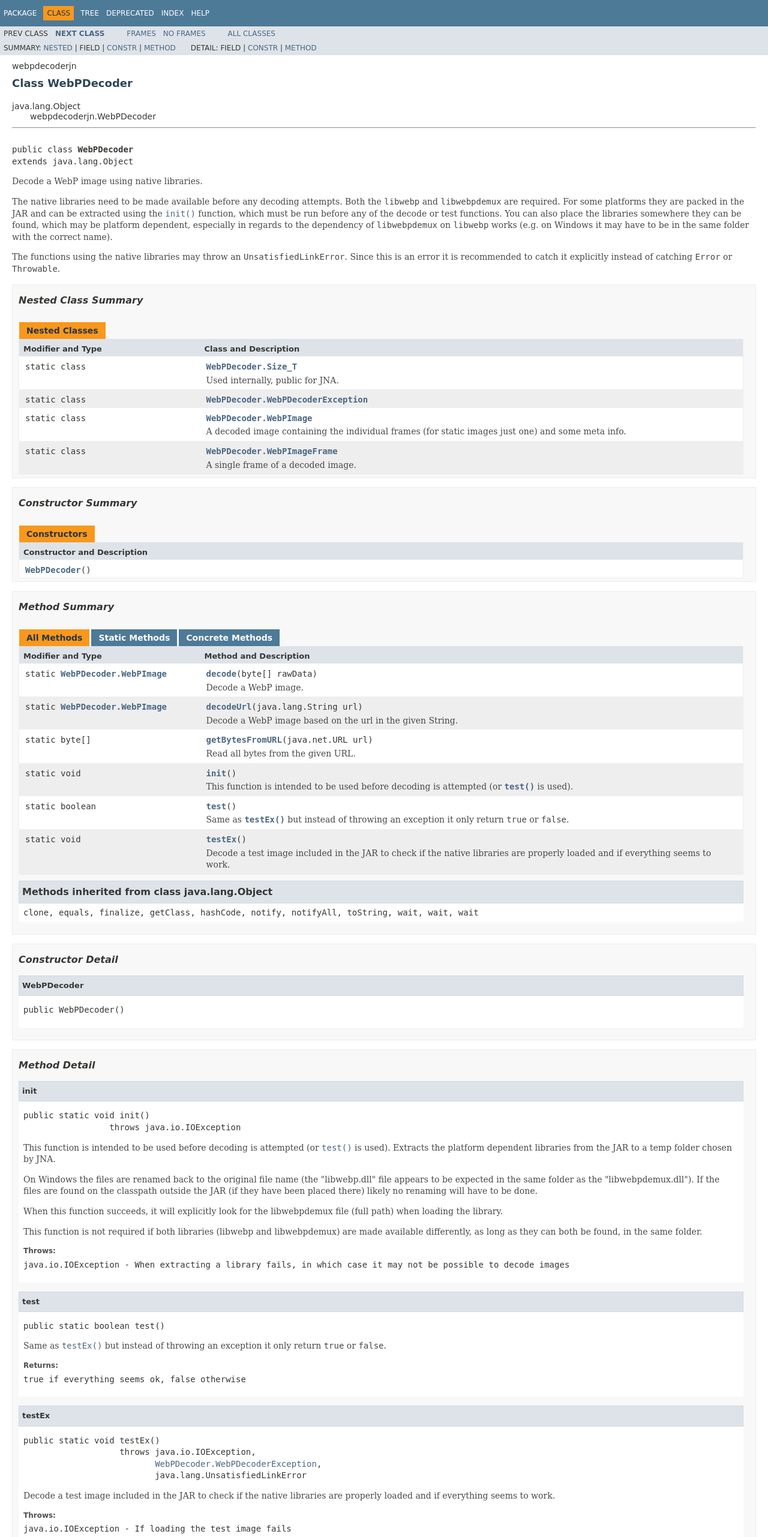
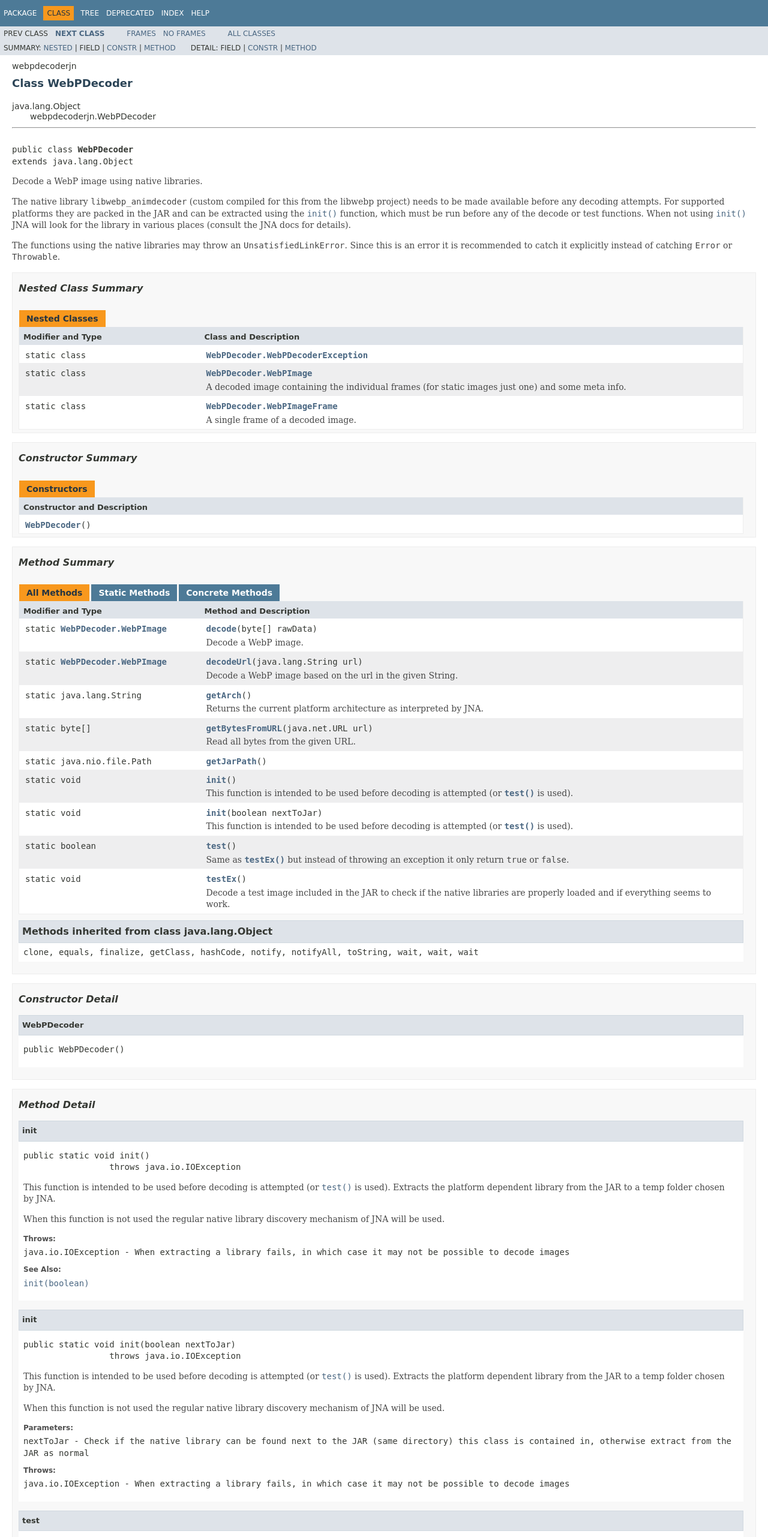
Before and after one commit to tduva/WebPDecoderJN, a plain HTML site: page webpdecoderjn/WebPDecoder.html in a window 1280 px wide. Shown: the top 2562 px of the page at 60% size. Drawn offline with Linux system fonts and the light colour scheme; a web font is replaced by a local one.

Commit message:
Update docs to v1.2

```diff
--- a/webpdecoderjn/WebPDecoder.html
+++ b/webpdecoderjn/WebPDecoder.html
@@ -3,7 +3,7 @@
 <html lang="de">
 <head>
 <!-- Generated by javadoc -->
-<title>WebPDecoder (lib 1.0 API)</title>
+<title>WebPDecoder (WebPDecoderJN 1.2 API)</title>
 <link rel="stylesheet" type="text/css" href="../stylesheet.css" title="Style">
 <script type="text/javascript" src="../script.js"></script>
 </head>
@@ -11,13 +11,13 @@
 <script type="text/javascript"><!--
     try {
         if (location.href.indexOf('is-external=true') == -1) {
-            parent.document.title="WebPDecoder (lib 1.0 API)";
+            parent.document.title="WebPDecoder (WebPDecoderJN 1.2 API)";
         }
     }
     catch(err) {
     }
 //-->
-var methods = {"i0":9,"i1":9,"i2":9,"i3":9,"i4":9,"i5":9};
+var methods = {"i0":9,"i1":9,"i2":9,"i3":9,"i4":9,"i5":9,"i6":9,"i7":9,"i8":9};
 var tabs = {65535:["t0","All Methods"],1:["t1","Static Methods"],8:["t4","Concrete Methods"]};
 var altColor = "altColor";
 var rowColor = "rowColor";
@@ -47,7 +47,7 @@ var activeTableTab = "activeTableTab";
 <div class="subNav">
 <ul class="navList">
 <li>Prev&nbsp;Class</li>
-<li><a href="../webpdecoderjn/WebPDecoder.Size_T.html" title="class in webpdecoderjn"><span class="typeNameLink">Next&nbsp;Class</span></a></li>
+<li><a href="../webpdecoderjn/WebPDecoder.WebPDecoderException.html" title="class in webpdecoderjn"><span class="typeNameLink">Next&nbsp;Class</span></a></li>
 </ul>
 <ul class="navList">
 <li><a href="../index.html?webpdecoderjn/WebPDecoder.html" target="_top">Frames</a></li>
@@ -111,14 +111,12 @@ extends java.lang.Object</pre>
 <div class="block">Decode a WebP image using native libraries.
 
  <p>
- The native libraries need to be made available before any decoding attempts.
- Both the <code>libwebp</code> and <code>libwebpdemux</code> are required. For some
- platforms they are packed in the JAR and can be extracted using the
- <a href="../webpdecoderjn/WebPDecoder.html#init--"><code>init()</code></a> function, which must be run before any of the decode or test
- functions. You can also place the libraries somewhere they can be found,
- which may be platform dependent, especially in regards to the dependency of
- <code>libwebpdemux</code> on <code>libwebp</code> works (e.g. on Windows it may have to
- be in the same folder with the correct name).
+ The native library <code>libwebp_animdecoder</code> (custom compiled for this from
+ the libwebp project) needs to be made available before any decoding attempts.
+ For supported platforms they are packed in the JAR and can be extracted using
+ the <a href="../webpdecoderjn/WebPDecoder.html#init--"><code>init()</code></a> function, which must be run before any of the decode or
+ test functions. When not using <a href="../webpdecoderjn/WebPDecoder.html#init--"><code>init()</code></a> JNA will look for the library
+ in various places (consult the JNA docs for details).
 
  <p>
  The functions using the native libraries may throw an
@@ -144,22 +142,16 @@ extends java.lang.Object</pre>
 </tr>
 <tr class="altColor">
 <td class="colFirst"><code>static class&nbsp;</code></td>
-<td class="colLast"><code><span class="memberNameLink"><a href="../webpdecoderjn/WebPDecoder.Size_T.html" title="class in webpdecoderjn">WebPDecoder.Size_T</a></span></code>
-<div class="block">Used internally, public for JNA.</div>
-</td>
+<td class="colLast"><code><span class="memberNameLink"><a href="../webpdecoderjn/WebPDecoder.WebPDecoderException.html" title="class in webpdecoderjn">WebPDecoder.WebPDecoderException</a></span></code>&nbsp;</td>
 </tr>
 <tr class="rowColor">
-<td class="colFirst"><code>static class&nbsp;</code></td>
-<td class="colLast"><code><span class="memberNameLink"><a href="../webpdecoderjn/WebPDecoder.WebPDecoderException.html" title="class in webpdecoderjn">WebPDecoder.WebPDecoderException</a></span></code>&nbsp;</td>
-</tr>
-<tr class="altColor">
 <td class="colFirst"><code>static class&nbsp;</code></td>
 <td class="colLast"><code><span class="memberNameLink"><a href="../webpdecoderjn/WebPDecoder.WebPImage.html" title="class in webpdecoderjn">WebPDecoder.WebPImage</a></span></code>
 <div class="block">A decoded image containing the individual frames (for static images just
  one) and some meta info.</div>
 </td>
 </tr>
-<tr class="rowColor">
+<tr class="altColor">
 <td class="colFirst"><code>static class&nbsp;</code></td>
 <td class="colLast"><code><span class="memberNameLink"><a href="../webpdecoderjn/WebPDecoder.WebPImageFrame.html" title="class in webpdecoderjn">WebPDecoder.WebPImageFrame</a></span></code>
 <div class="block">A single frame of a decoded image.</div>
@@ -210,26 +202,43 @@ extends java.lang.Object</pre>
 </td>
 </tr>
 <tr id="i2" class="altColor">
+<td class="colFirst"><code>static java.lang.String</code></td>
+<td class="colLast"><code><span class="memberNameLink"><a href="../webpdecoderjn/WebPDecoder.html#getArch--">getArch</a></span>()</code>
+<div class="block">Returns the current platform architecture as interpreted by JNA.</div>
+</td>
+</tr>
+<tr id="i3" class="rowColor">
 <td class="colFirst"><code>static byte[]</code></td>
 <td class="colLast"><code><span class="memberNameLink"><a href="../webpdecoderjn/WebPDecoder.html#getBytesFromURL-java.net.URL-">getBytesFromURL</a></span>(java.net.URL&nbsp;url)</code>
 <div class="block">Read all bytes from the given URL.</div>
 </td>
 </tr>
-<tr id="i3" class="rowColor">
+<tr id="i4" class="altColor">
+<td class="colFirst"><code>static java.nio.file.Path</code></td>
+<td class="colLast"><code><span class="memberNameLink"><a href="../webpdecoderjn/WebPDecoder.html#getJarPath--">getJarPath</a></span>()</code>&nbsp;</td>
+</tr>
+<tr id="i5" class="rowColor">
 <td class="colFirst"><code>static void</code></td>
 <td class="colLast"><code><span class="memberNameLink"><a href="../webpdecoderjn/WebPDecoder.html#init--">init</a></span>()</code>
 <div class="block">This function is intended to be used before decoding is attempted (or
  <a href="../webpdecoderjn/WebPDecoder.html#test--"><code>test()</code></a> is used).</div>
 </td>
 </tr>
-<tr id="i4" class="altColor">
+<tr id="i6" class="altColor">
+<td class="colFirst"><code>static void</code></td>
+<td class="colLast"><code><span class="memberNameLink"><a href="../webpdecoderjn/WebPDecoder.html#init-boolean-">init</a></span>(boolean&nbsp;nextToJar)</code>
+<div class="block">This function is intended to be used before decoding is attempted (or
+ <a href="../webpdecoderjn/WebPDecoder.html#test--"><code>test()</code></a> is used).</div>
+</td>
+</tr>
+<tr id="i7" class="rowColor">
 <td class="colFirst"><code>static boolean</code></td>
 <td class="colLast"><code><span class="memberNameLink"><a href="../webpdecoderjn/WebPDecoder.html#test--">test</a></span>()</code>
 <div class="block">Same as <a href="../webpdecoderjn/WebPDecoder.html#testEx--"><code>testEx()</code></a> but instead of throwing an exception it only
  return <code>true</code> or <code>false</code>.</div>
 </td>
 </tr>
-<tr id="i5" class="rowColor">
+<tr id="i8" class="altColor">
 <td class="colFirst"><code>static void</code></td>
 <td class="colLast"><code><span class="memberNameLink"><a href="../webpdecoderjn/WebPDecoder.html#testEx--">testEx</a></span>()</code>
 <div class="block">Decode a test image included in the JAR to check if the native libraries
@@ -284,25 +293,41 @@ extends java.lang.Object</pre>
 <pre>public static&nbsp;void&nbsp;init()
                  throws java.io.IOException</pre>
 <div class="block">This function is intended to be used before decoding is attempted (or
- <a href="../webpdecoderjn/WebPDecoder.html#test--"><code>test()</code></a> is used). Extracts the platform dependent libraries from
+ <a href="../webpdecoderjn/WebPDecoder.html#test--"><code>test()</code></a> is used). Extracts the platform dependent library from
  the JAR to a temp folder chosen by JNA.
 
  <p>
- On Windows the files are renamed back to the original file name (the
- "libwebp.dll" file appears to be expected in the same folder as the
- "libwebpdemux.dll"). If the files are found on the classpath outside the
- JAR (if they have been placed there) likely no renaming will have to be
- done.
+ When this function is not used the regular native library discovery
+ mechanism of JNA will be used.</div>
+<dl>
+<dt><span class="throwsLabel">Throws:</span></dt>
+<dd><code>java.io.IOException</code> - When extracting a library fails, in which case it may
+ not be possible to decode images</dd>
+<dt><span class="seeLabel">See Also:</span></dt>
+<dd><a href="../webpdecoderjn/WebPDecoder.html#init-boolean-"><code>init(boolean)</code></a></dd>
+</dl>
+</li>
+</ul>
+<a name="init-boolean-">
+<!--   -->
+</a>
+<ul class="blockList">
+<li class="blockList">
+<h4>init</h4>
+<pre>public static&nbsp;void&nbsp;init(boolean&nbsp;nextToJar)
+                 throws java.io.IOException</pre>
+<div class="block">This function is intended to be used before decoding is attempted (or
+ <a href="../webpdecoderjn/WebPDecoder.html#test--"><code>test()</code></a> is used). Extracts the platform dependent library from
+ the JAR to a temp folder chosen by JNA.
 
  <p>
- When this function succeeds, it will explicitly look for the libwebpdemux
- file (full path) when loading the library.
-
- <p>
- This function is not required if both libraries (libwebp and
- libwebpdemux) are made available differently, as long as they can both be
- found, in the same folder.</div>
+ When this function is not used the regular native library discovery
+ mechanism of JNA will be used.</div>
 <dl>
+<dt><span class="paramLabel">Parameters:</span></dt>
+<dd><code>nextToJar</code> - Check if the native library can be found next to the JAR
+ (same directory) this class is contained in, otherwise extract from the
+ JAR as normal</dd>
 <dt><span class="throwsLabel">Throws:</span></dt>
 <dd><code>java.io.IOException</code> - When extracting a library fails, in which case it may
  not be possible to decode images</dd>
@@ -360,7 +385,7 @@ extends java.lang.Object</pre>
 <dt><span class="paramLabel">Parameters:</span></dt>
 <dd><code>url</code> - The url</dd>
 <dt><span class="returnLabel">Returns:</span></dt>
-<dd>A decoded WebPImage</dd>
+<dd>A decoded <a href="../webpdecoderjn/WebPDecoder.WebPImage.html" title="class in webpdecoderjn"><code>WebPDecoder.WebPImage</code></a></dd>
 <dt><span class="throwsLabel">Throws:</span></dt>
 <dd><code>java.io.IOException</code> - When loading the data from the url fails</dd>
 <dd><code><a href="../webpdecoderjn/WebPDecoder.WebPDecoderException.html" title="class in webpdecoderjn">WebPDecoder.WebPDecoderException</a></code> - When the decoder encounters an issue (e.g.
@@ -384,7 +409,7 @@ extends java.lang.Object</pre>
 <dt><span class="paramLabel">Parameters:</span></dt>
 <dd><code>rawData</code> - The raw bytes of the image</dd>
 <dt><span class="returnLabel">Returns:</span></dt>
-<dd>A decoded WebPImage</dd>
+<dd>A decoded <a href="../webpdecoderjn/WebPDecoder.WebPImage.html" title="class in webpdecoderjn"><code>WebPDecoder.WebPImage</code></a></dd>
 <dt><span class="throwsLabel">Throws:</span></dt>
 <dd><code><a href="../webpdecoderjn/WebPDecoder.WebPDecoderException.html" title="class in webpdecoderjn">WebPDecoder.WebPDecoderException</a></code> - When the decoder encounters an issue (e.g.
  if it's not a valid WebP file)</dd>
@@ -393,10 +418,24 @@ extends java.lang.Object</pre>
 </dl>
 </li>
 </ul>
+<a name="getArch--">
+<!--   -->
+</a>
+<ul class="blockList">
+<li class="blockList">
+<h4>getArch</h4>
+<pre>public static&nbsp;java.lang.String&nbsp;getArch()</pre>
+<div class="block">Returns the current platform architecture as interpreted by JNA.</div>
+<dl>
+<dt><span class="returnLabel">Returns:</span></dt>
+<dd>String containing the current arch</dd>
+</dl>
+</li>
+</ul>
 <a name="getBytesFromURL-java.net.URL-">
 <!--   -->
 </a>
-<ul class="blockListLast">
+<ul class="blockList">
 <li class="blockList">
 <h4>getBytesFromURL</h4>
 <pre>public static&nbsp;byte[]&nbsp;getBytesFromURL(java.net.URL&nbsp;url)
@@ -410,6 +449,15 @@ extends java.lang.Object</pre>
 <dt><span class="throwsLabel">Throws:</span></dt>
 <dd><code>java.io.IOException</code> - If loading the bytes fails</dd>
 </dl>
+</li>
+</ul>
+<a name="getJarPath--">
+<!--   -->
+</a>
+<ul class="blockListLast">
+<li class="blockList">
+<h4>getJarPath</h4>
+<pre>public static&nbsp;java.nio.file.Path&nbsp;getJarPath()</pre>
 </li>
 </ul>
 </li>
@@ -439,7 +487,7 @@ extends java.lang.Object</pre>
 <div class="subNav">
 <ul class="navList">
 <li>Prev&nbsp;Class</li>
-<li><a href="../webpdecoderjn/WebPDecoder.Size_T.html" title="class in webpdecoderjn"><span class="typeNameLink">Next&nbsp;Class</span></a></li>
+<li><a href="../webpdecoderjn/WebPDecoder.WebPDecoderException.html" title="class in webpdecoderjn"><span class="typeNameLink">Next&nbsp;Class</span></a></li>
 </ul>
 <ul class="navList">
 <li><a href="../index.html?webpdecoderjn/WebPDecoder.html" target="_top">Frames</a></li>
```
Also changed, not shown: allclasses-frame.html (+1 -2 lines), allclasses-noframe.html (+1 -2 lines), constant-values.html (+2 -2 lines), deprecated-list.html (+2 -2 lines), help-doc.html (+2 -2 lines), index-all.html (+15 -26 lines), index.html (+1 -1 lines), overview-tree.html (+2 -11 lines), serialized-form.html (+4 -4 lines), webpdecoderjn/WebPDecoder.WebPDecoderException.html (+4 -4 lines), webpdecoderjn/WebPDecoder.WebPImage.html (+2 -2 lines), webpdecoderjn/WebPDecoder.WebPImageFrame.html (+2 -2 lines), webpdecoderjn/package-frame.html (+1 -2 lines), webpdecoderjn/package-summary.html (+3 -9 lines), 1 more files.
